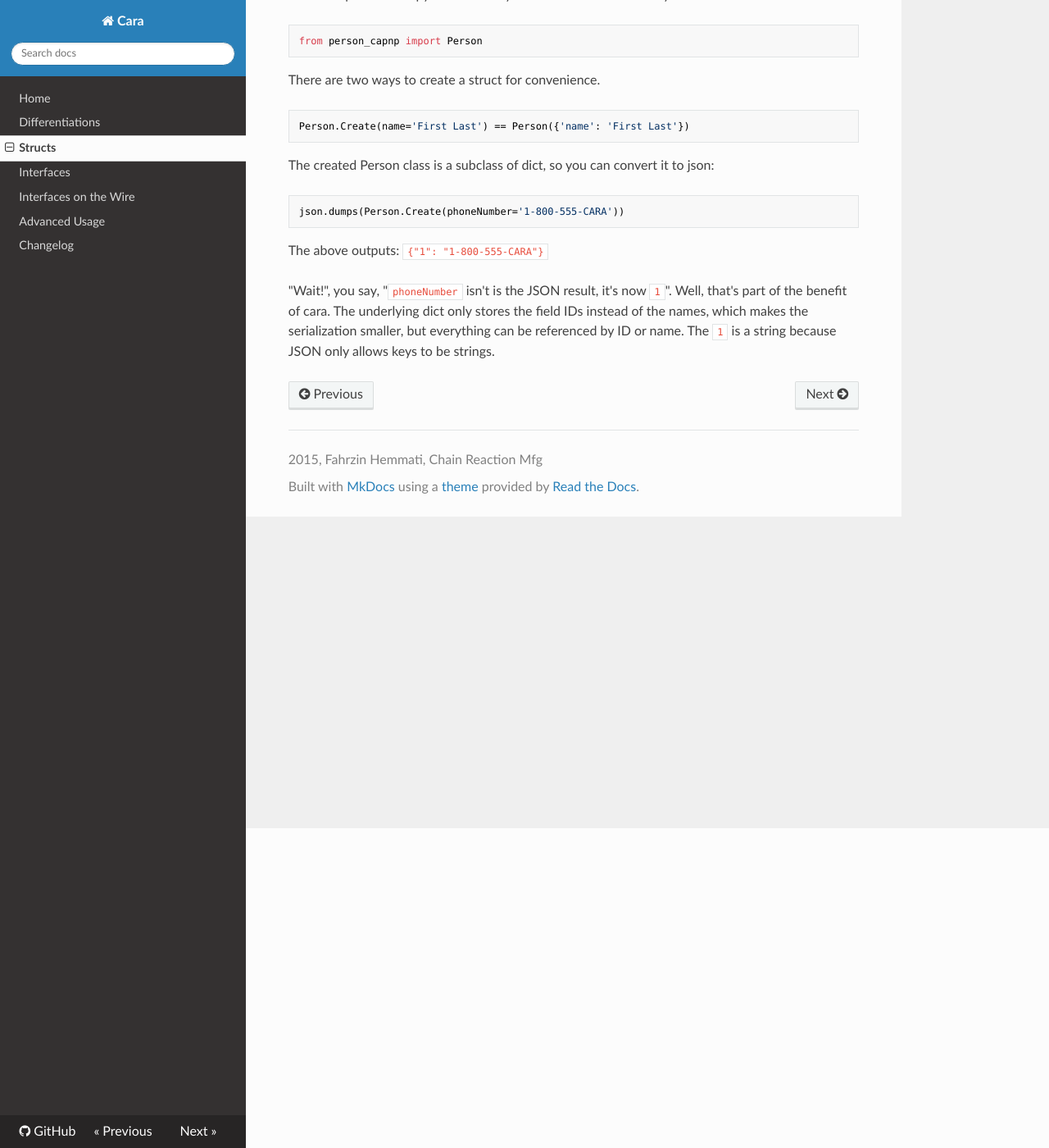
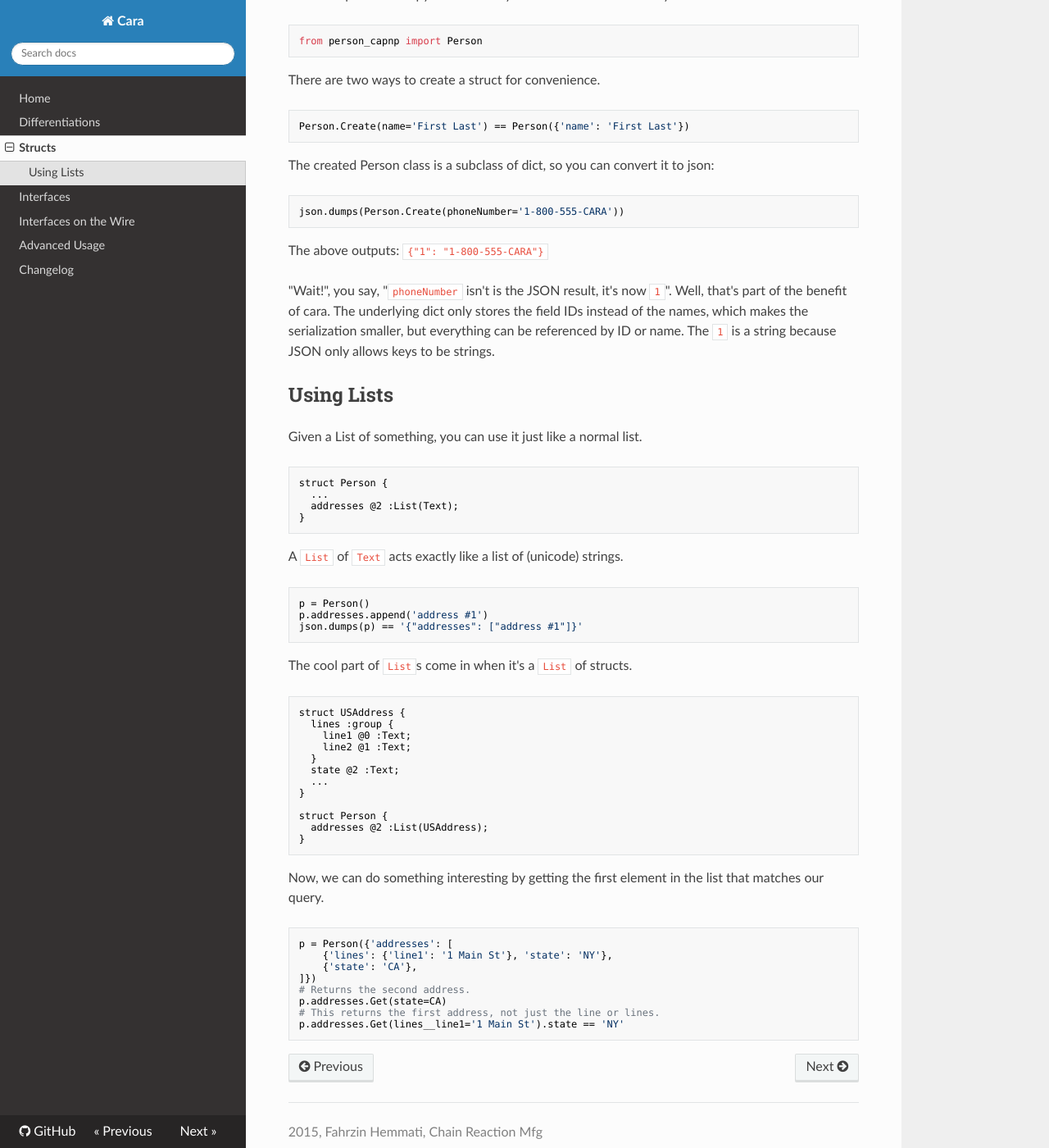
Before and after one commit to chainreactionmfg/cara, an MkDocs documentation site: the page built from docs/structs.md, in a window 1280 px wide and 1400 px high, scrolled down 390 px. Shown: the whole window at 82% size. Built offline with MkDocs 1.6.1, drawn with Linux system fonts in a browser that asks for light colours; nearby versions of some CDN libraries; old or Windows-style settings are respelled for this version of MkDocs.

Commit message:
[DOCS] Document List.Get and the new deep query

````diff
--- a/docs/structs.md
+++ b/docs/structs.md
@@ -39,3 +39,53 @@ that's part of the benefit of cara. The underlying dict only stores the field
 IDs instead of the names, which makes the serialization smaller, but everything
 can be referenced by ID or name. The `1` is a string because JSON only allows
 keys to be strings.
+
+
+## Using Lists
+
+Given a List of something, you can use it just like a normal list.
+
+```capnp
+struct Person {
+  ...
+  addresses @2 :List(Text);
+}
+```
+A `List` of `Text` acts exactly like a list of (unicode) strings.
+
+```python
+p = Person()
+p.addresses.append('address #1')
+json.dumps(p) == '{"addresses": ["address #1"]}'
+```
+
+The cool part of `List`s come in when it's a `List` of structs.
+
+```capnp
+struct USAddress {
+  lines :group {
+    line1 @0 :Text;
+    line2 @1 :Text;
+  }
+  state @2 :Text;
+  ...
+}
+
+struct Person {
+  addresses @2 :List(USAddress);
+}
+```
+
+Now, we can do something interesting by getting the first element in the list
+that matches our query.
+
+```python
+p = Person({'addresses': [
+    {'lines': {'line1': '1 Main St'}, 'state': 'NY'},
+    {'state': 'CA'},
+]})
+# Returns the second address.
+p.addresses.Get(state=CA)
+# This returns the first address, not just the line or lines.
+p.addresses.Get(lines__line1='1 Main St').state == 'NY'
+```
````
